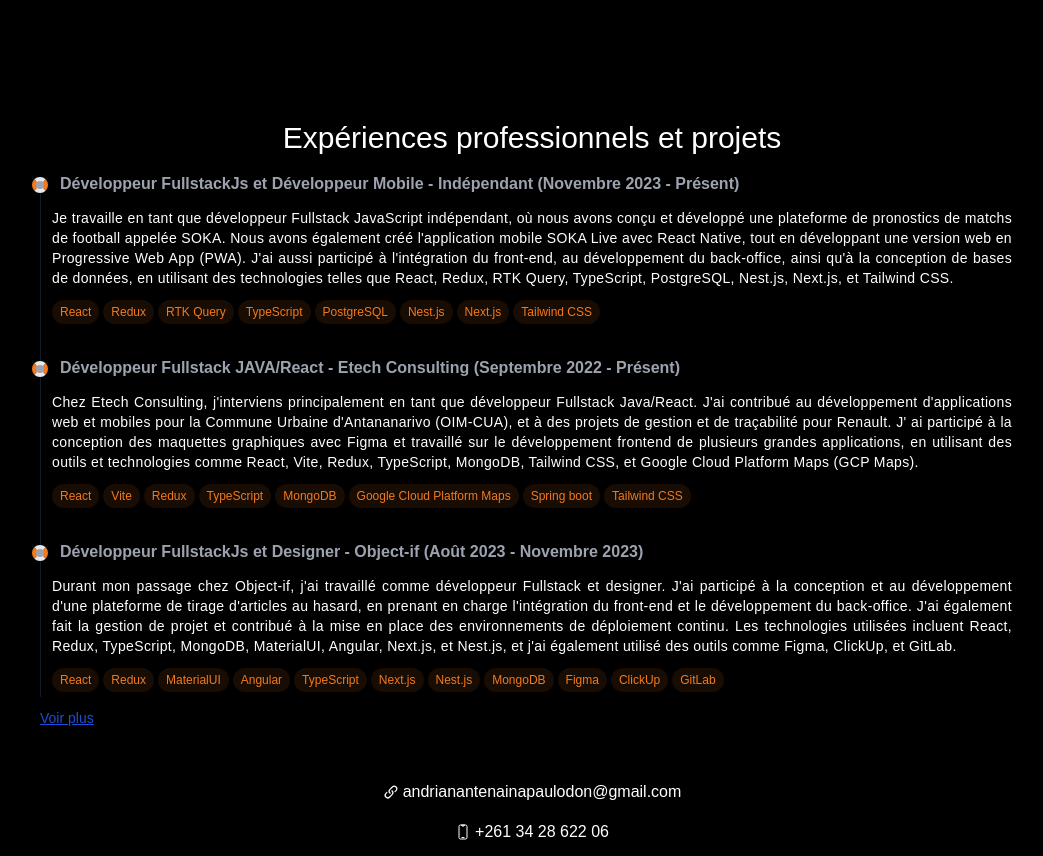
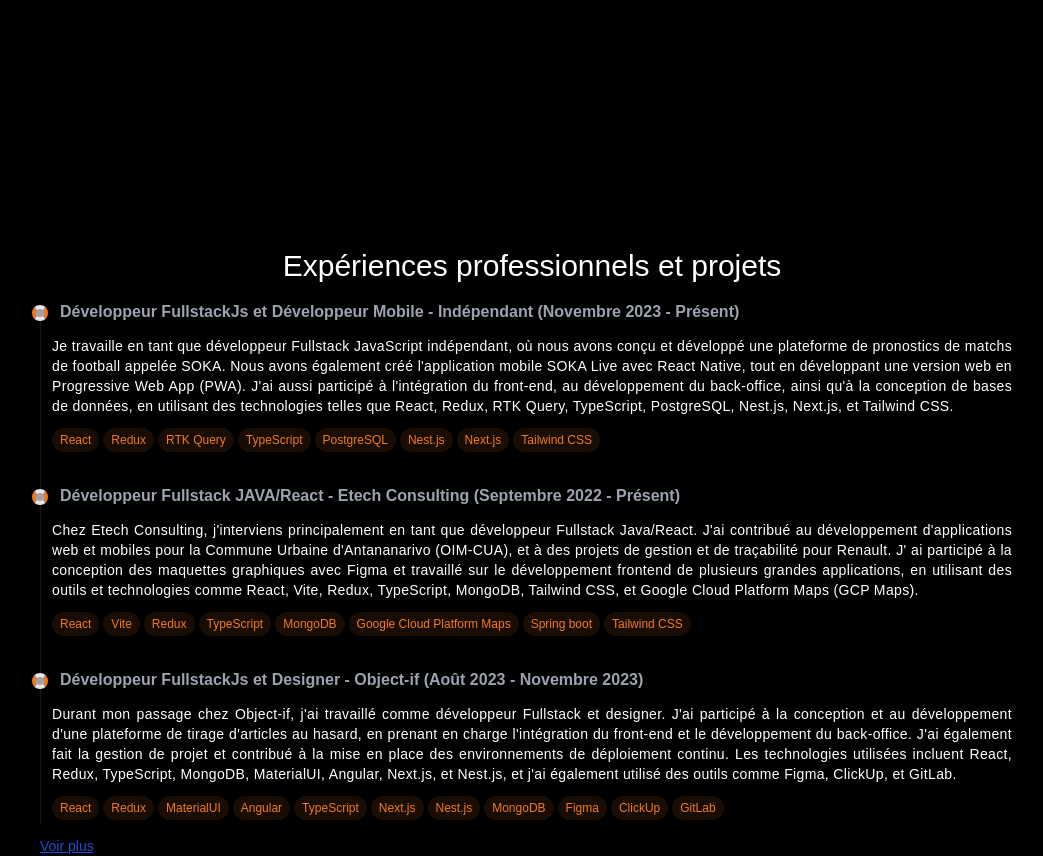
Before and after one commit to PaulOdon/portfolio-paul-odon, a Next.js app: page / in a window 1280 px wide. Shown: the part 700-1556 px from the top of the page, without its empty margins (108-1151 px from the left). Built offline with nearby package versions, Linux system fonts and the light colour scheme.

Commit message:
fix: update xp padding

```diff
--- a/src/components/experiences/index.tsx
+++ b/src/components/experiences/index.tsx
@@ -12,7 +12,7 @@
     setVisibleCount((prevCount) => prevCount - 3);
   };
   return (
-    <div className="flex flex-col w-full gap-4 my-0">
+    <div className="flex flex-col w-full gap-4 mt-32">
       <h2 className="text-3xl font-medium text-center">
         Expériences professionnels et projets
       </h2>
```
